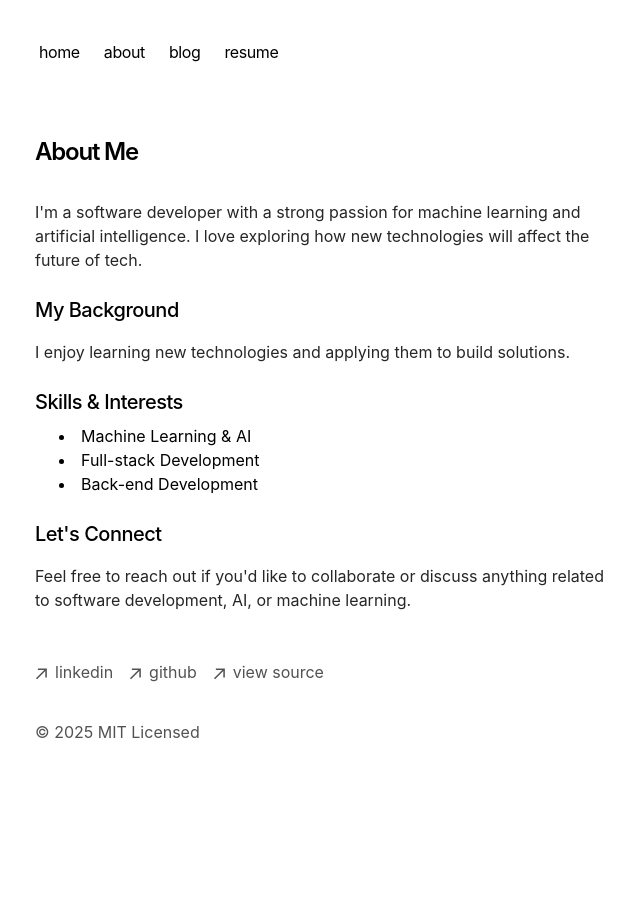
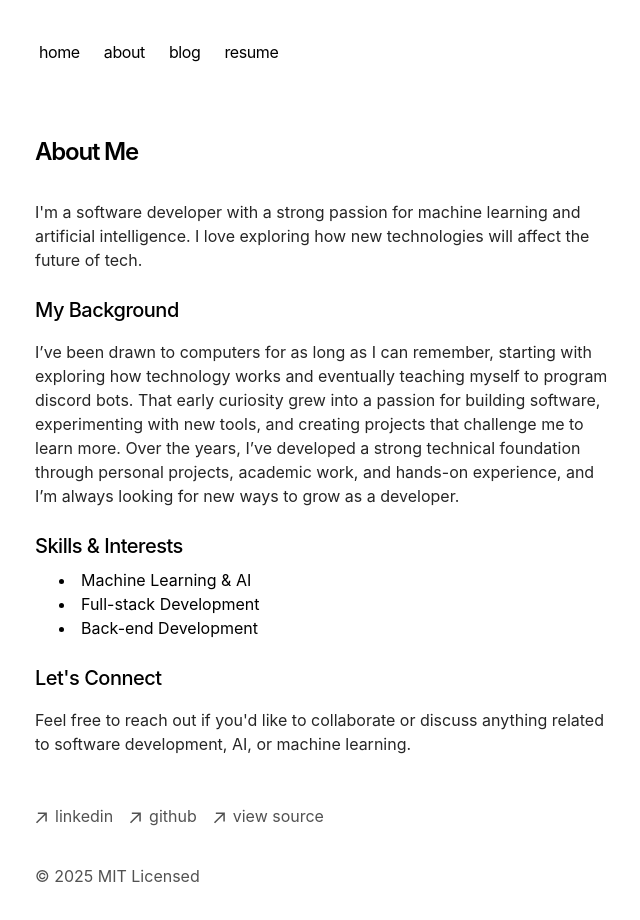
Before and after one commit to woznia93/bw, a Next.js app: page /about in a window 1280 px wide. Shown: the top 920 px of the page, without its empty margins (317-957 px from the left). Before the commit the page ends 808 px from the top, so only its background shows below. Built offline with nearby package versions, Linux system fonts and the light colour scheme.

Commit message:
Chnages to desc

```diff
--- a/src/app/about/page.tsx
+++ b/src/app/about/page.tsx
@@ -15,7 +15,9 @@ export default function About() {
           My Background
         </h2>
         <p className="mb-4">
-          {`I enjoy learning new technologies and applying them to build solutions. `}
+          {`I’ve been drawn to computers for as long as I can remember, starting with exploring how technology works and eventually teaching myself to program discord bots.
+          That early curiosity grew into a passion for building software, experimenting with new tools, and creating projects that challenge me to learn more.
+          Over the years, I’ve developed a strong technical foundation through personal projects, academic work, and hands-on experience, and I’m always looking for new ways to grow as a developer.`}
         </p>
 
         <h2 className="mt-8 mb-4 text-xl font-semibold">
```
